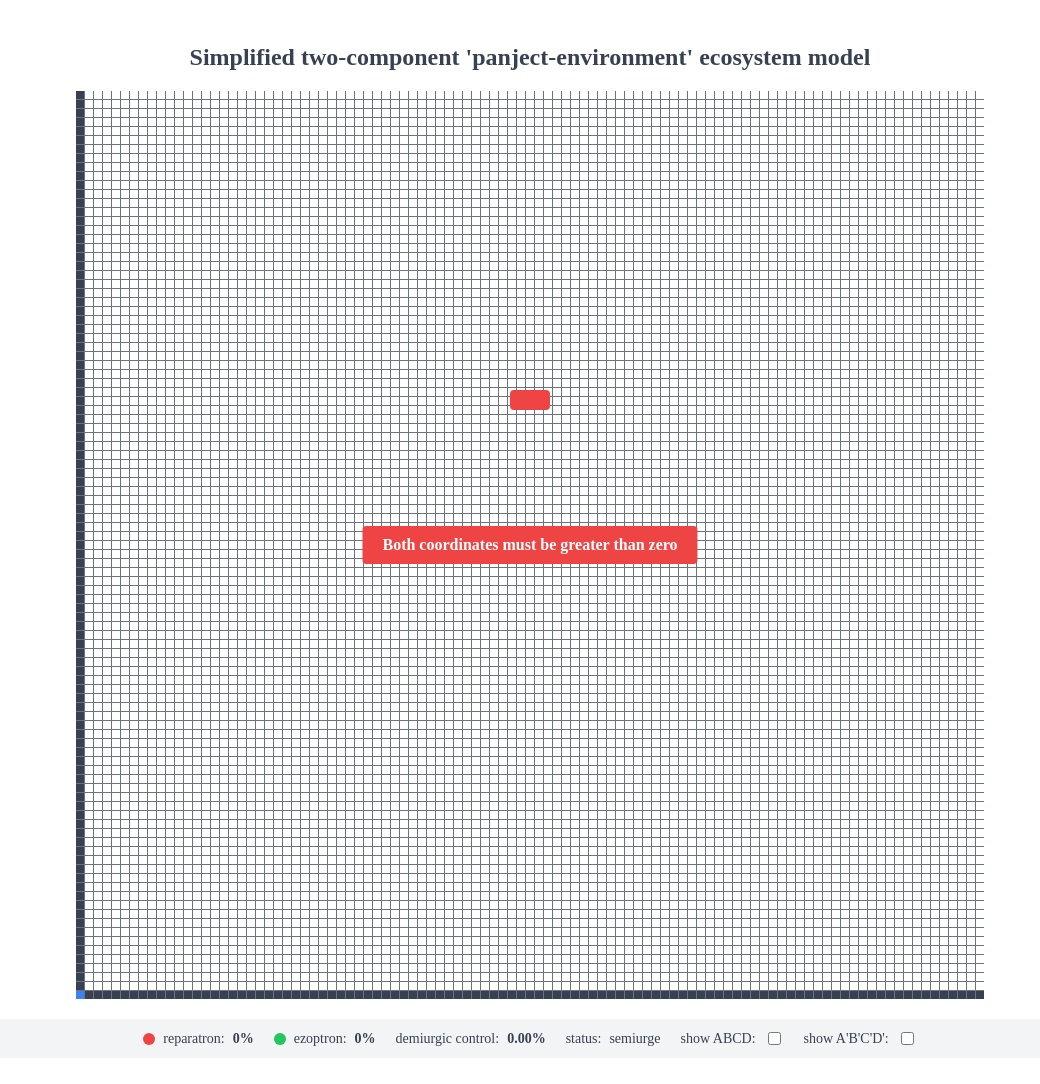
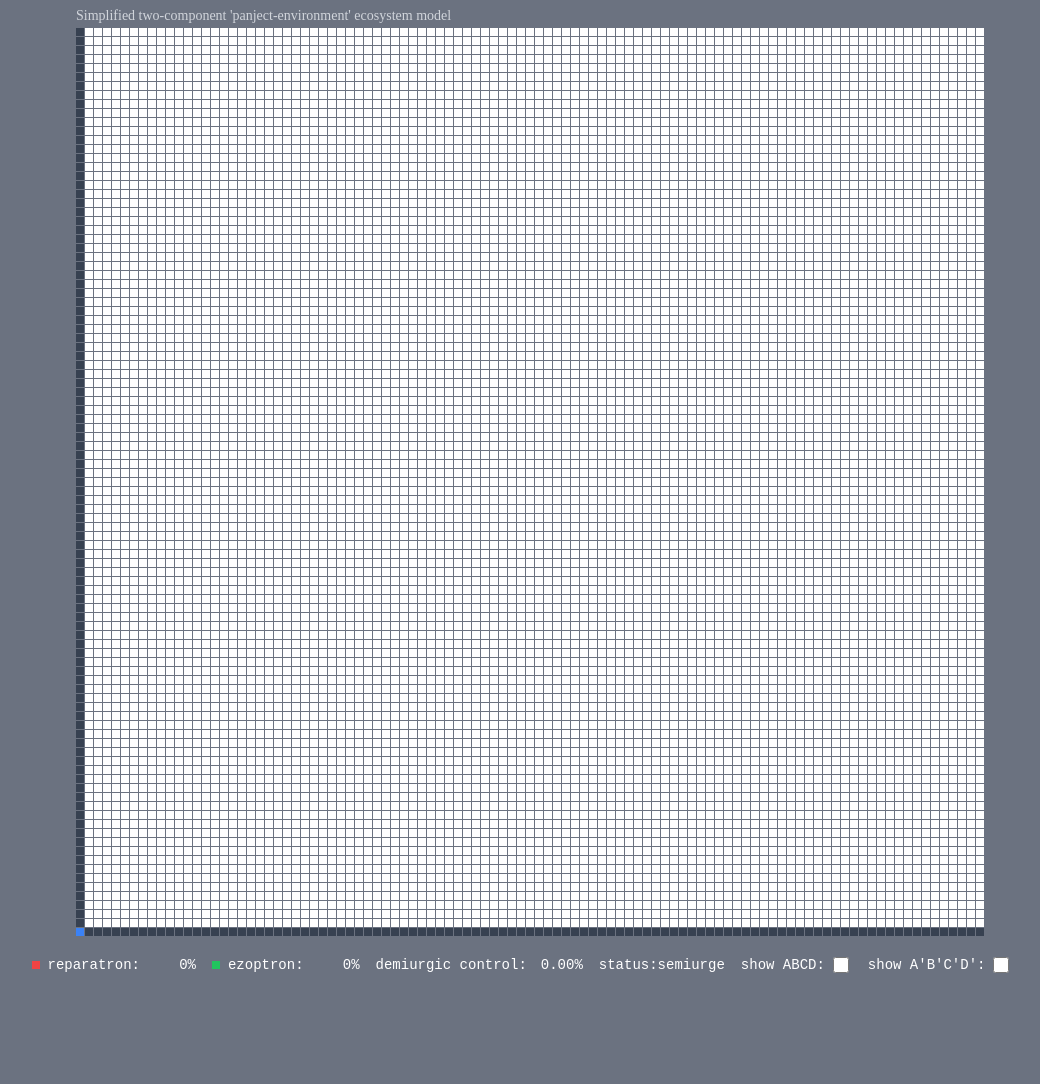
Before and after one commit to memoriscgithub/Threshold_v2, a plain HTML site: page index.html in a window 1280 px wide. Shown: the whole page, without its empty margins (110-1150 px from the left). After the commit the page ends 981 px from the top, so only its background shows below. Drawn offline with Linux system fonts and the light colour scheme.

Commit message:
Revert
Revert to first commit

```diff
--- a/script.js
+++ b/script.js
@@ -26,17 +26,6 @@ class PixelGrid {
         this.canvas.addEventListener('mousemove', this.handleMouseMove.bind(this));
         this.canvas.addEventListener('mouseup', this.handleMouseUp.bind(this));
         this.canvas.addEventListener('mouseleave', this.handleMouseUp.bind(this));
-
-        document.addEventListener('click', (e) => {
-            if (this.showPrimeLabels && !e.target.matches('#show-prime')) {
-                document.getElementById('show-prime').checked = false;
-                this.showPrimeLabels = false;
-                this.showCornerLabels = this.savedCornerLabelsState;
-                document.getElementById('show-corners').checked = this.savedCornerLabelsState;
-                this.updateCorners();
-                this.draw();
-            }
-        });
 
         document.getElementById('show-corners').addEventListener('change', (e) => {
             this.showCornerLabels = e.target.checked;
@@ -229,8 +218,8 @@ class PixelGrid {
         if (!this.showPrimeLabels && this.showCornerLabels) {
             this.addCorner(cornersContainer, 'A', -32, 908);
             this.addCorner(cornersContainer, 'B', -32, 0);
-            this.addCorner(cornersContainer, 'C', 920, 0);  // Changed position
-            this.addCorner(cornersContainer, 'D', 920, 908); // Changed position
+            this.addCorner(cornersContainer, 'C', 908, 0);
+            this.addCorner(cornersContainer, 'D', 908, 908);
         }
 
         if (this.showPrimeLabels && this.pointPosition.x >= 0 && this.pointPosition.y < 100) {
--- a/styles.css
+++ b/styles.css
@@ -1,113 +1,132 @@
+body {
+    margin: 0;
+    padding: 0;
+    font-family: system-ui, -apple-system, sans-serif;
+    background: rgb(107, 114, 128);
+    min-height: 100vh;
+    display: flex;
+    flex-direction: column;
+    align-items: center;
+}
+
 .container {
-    max-width: 1200px;
-    margin: 0 auto;
-    padding: 20px;
+    display: flex;
+    flex-direction: column;
+    align-items: center;
+    width: 100%;
 }
 
 .header {
-    margin-bottom: 20px;
-    text-align: center;
+    height: 32px;
+    display: flex;
+    align-items: center;
+    width: 908px;
 }
 
 .header h1 {
-    color: #374151;
-    font-size: 1.5rem;
-    font-weight: 600;
+    color: rgb(209, 213, 219);
+    font-weight: normal;
+    font-family: serif;
+    font-size: 14px;
+    margin: 0;
 }
 
 .canvas-container {
     position: relative;
-    margin-bottom: 20px;
-}
-
-#pixelGrid {
-    display: block;
-    margin: 0 auto;
+    margin-top: -4px;
 }
 
 .controls {
+    height: 32px;
     display: flex;
-    flex-wrap: wrap;
-    gap: 20px;
+    align-items: center;
     justify-content: center;
-    align-items: center;
-    padding: 10px;
-    background-color: #f3f4f6;
-    border-radius: 8px;
+    margin-top: 8px;
+    color: white;
+    font-family: monospace;
+    font-size: 14px;
+    width: 1000px;
+    padding: 0 32px;
 }
 
 .metric {
     display: flex;
     align-items: center;
-    gap: 8px;
-    color: #374151;
-    font-size: 0.875rem;
-}
-
-.value {
-    font-weight: 600;
+    margin-right: 16px;
 }
 
 .color-indicator {
-    width: 12px;
-    height: 12px;
-    border-radius: 50%;
+    width: 8px;
+    height: 8px;
+    margin-right: 8px;
 }
 
-.red {
-    background-color: #ef4444;
-}
+.red { background-color: #ef4444; }
+.green { background-color: #22c55e; }
 
-.green {
-    background-color: #22c55e;
+.value {
+    width: 48px;
+    text-align: right;
+    margin-left: 8px;
 }
 
 .corner {
     position: absolute;
-    font-weight: bold;
-    color: #374151;
-    font-size: 1rem;
+    width: 24px;
+    height: 24px;
+    background: white;
+    border-radius: 50%;
+    display: flex;
+    align-items: center;
+    justify-content: center;
+    font-family: serif;
 }
 
-.prime {
-    color: #f97316;
+.corner.prime {
+    background: rgb(255, 165, 0);
 }
 
-#status-indicator {
-    position: fixed;
-    top: 50%;
-    left: 50%;
-    transform: translate(-50%, -50%);
-    background-color: #ef4444;
-    color: white;
-    padding: 10px 20px;
-    border-radius: 4px;
-    font-weight: bold;
-    opacity: 1;
-    transition: opacity 0.3s ease-in-out;
-    z-index: 1000;
-}
-
-.status-hidden {
-    opacity: 0;
-    pointer-events: none;
-}
-
-#error-message {
+.status-indicator {
     position: absolute;
     top: 50%;
     left: 50%;
     transform: translate(-50%, -50%);
-    background-color: #ef4444;
+    background: #ef4444;
+    border-radius: 50%;
+    width: 128px;
+    height: 128px;
+    display: flex;
+    align-items: center;
+    justify-content: center;
     color: white;
-    padding: 10px 20px;
+    font-size: 16px;
+    font-weight: normal;
+    user-select: none;
+}
+
+.status-hidden {
+    display: none;
+}
+
+.error-message {
+    position: absolute;
+    top: 50%;
+    left: 50%;
+    transform: translate(-50%, -50%);
+    background: #ef4444;
+    color: white;
+    padding: 8px 16px;
     border-radius: 4px;
-    font-weight: bold;
-    opacity: 1;
-    transition: opacity 0.3s ease-in-out;
+    box-shadow: 0 2px 4px rgba(0, 0, 0, 0.1);
 }
 
 .error-hidden {
-    opacity: 0;
-    pointer-events: none;
+    display: none;
 }
+
+/* Checkbox styling */
+input[type="checkbox"] {
+    width: 16px;
+    height: 16px;
+    margin-left: 8px;
+}
```
